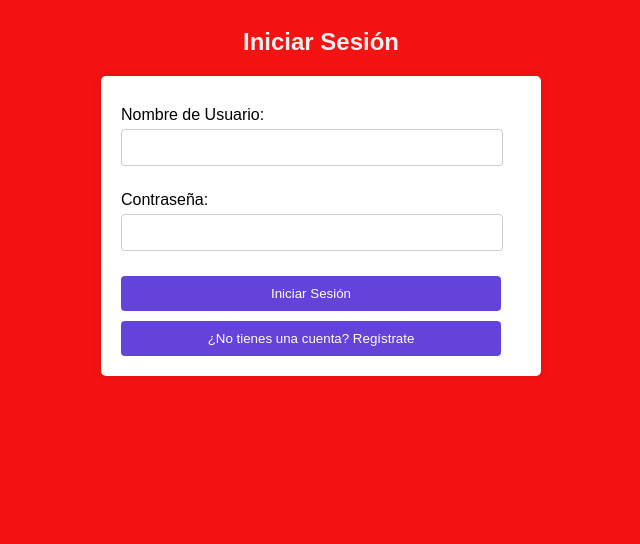
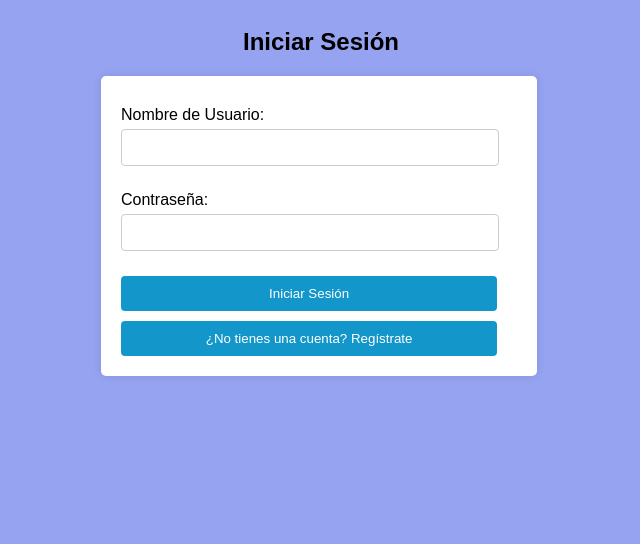
Before and after one commit to Chava191199/Taller-Enigma, a plain HTML site: page index.html in a window 1280 px wide. Shown: the part 256-800 px from the top of the page, without its empty margins (319-959 px from the left). Drawn offline with Linux system fonts and the light colour scheme.

Commit message:
Update style.css

```diff
--- a/style.css
+++ b/style.css
@@ -1,6 +1,8 @@
+
 body {
     font-family: Arial, sans-serif;
-    background-color: #f41212; /* Azul claro como fondo */
+    background-color: #6276eaaa; /* Blanco para el fondo */
+    color: #000000; /* Negro para el texto */
     margin: 0;
     padding: 20px;
     display: flex;
@@ -14,27 +16,28 @@ header {
 }
 
 h1 {
-    color: #f6f9f8; /* Verde oscuro para el logo */
+    color: #ef1313dd; /* Rojo para el logo */
 }
 
 h2, h3, h4 {
-    color: #f3eded; /* Verde medio para los títulos */
+    color: #000000; /* Negro para los títulos */
     text-align: center;
 }
 
 form {
-    background-color: white;
+    background-color: #ffffff; /* Blanco para el fondo del formulario */
     padding: 20px;
     border-radius: 5px;
     box-shadow: 0 0 10px rgba(0, 0, 0, 0.1);
     margin-bottom: 20px;
     max-width: 400px;
-    width: 100%;
+    width: 90%;
 }
 
 label {
     display: block;
     margin: 10px 0 5px;
+    color: #000000; /* Negro para etiquetas */
 }
 
 input[type="text"],
@@ -50,25 +53,25 @@ input[type="date"] {
 }
 
 button {
-    background-color: #6443db; /* Verde para los botones */
-    color: white;
+    background-color: #1396ca; /* Rojo para los botones */
+    color: #ffffff; /* Blanco para el texto del botón */
     padding: 10px 15px;
     border: none;
     border-radius: 4px;
     cursor: pointer;
     width: 95%;
-    margin-top: 10px; /* Añade margen superior para los botones */
+    margin-top: 10px;
 }
 
 button:hover {
-    background-color: #15a198; /* Verde más oscuro al pasar el mouse */
+    background-color: #19d0d0; /* Rojo más oscuro al pasar el mouse */
 }
 
-/* Botón "¿No tienes una cuenta? Regístrate" con margen superior */
+/* Botón "¿No tienes una cuenta? Regístrate" */
 #loginForm + button {
-    margin-top: 15px; /* Añade un margen para separarlo del botón anterior */
+    margin-top: 15px;
     background-color: transparent;
-    color: #42983a;
+    color: #ff0000;
     border: none;
     text-align: center;
     width: 100%;
@@ -76,7 +79,7 @@ button:hover {
 }
 
 #loginForm + button:hover {
-    color: #15a198; /* Verde más oscuro al pasar el mouse */
+    color: #cc0000;
 }
 
 ul {
```
